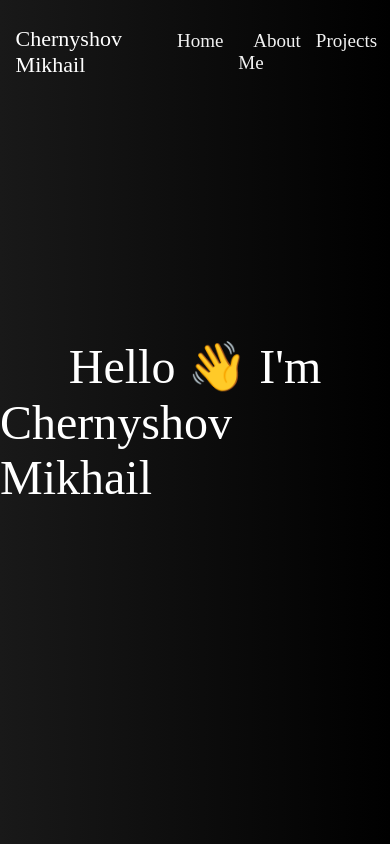
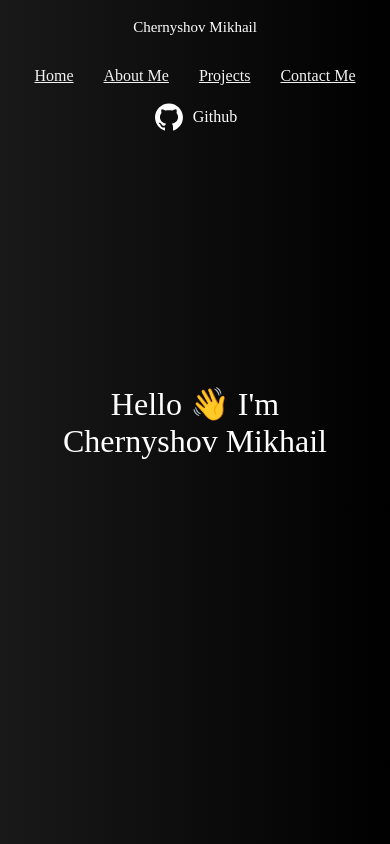
Before and after one commit to MichaelChernyshov/old-portfolio, a plain HTML site: page index.html in a window 390 px wide. Drawn offline with Linux system fonts and the light colour scheme.

Commit message:
Added media query

```diff
--- a/css/style.css
+++ b/css/style.css
@@ -1,3 +1,69 @@
+@media all and (max-width: 800px) {
+    body {
+        margin: 0;
+        background-image: linear-gradient(to right, #191919 0%, #000000 100%);
+        color: white;
+    }
+
+    /* Navigation */
+
+    .logo {
+        color: white;
+        font-size: 15px;
+    }
+
+    .header__navbar {
+        position: fixed;
+        right: 0px;
+        left: 0px;
+        display: flex;
+        flex-direction: column;
+        align-items: center;
+        padding: 1% 3%;
+        font-size: 16px;
+    }
+
+    .header__navbar-flex-ul {
+        display: flex;
+        list-style-type: none;
+        text-decoration: none;
+        padding-left: 0;
+    }
+
+
+    .header__navbar-link {
+        color: #f2f2f2;
+        text-align: center;
+        padding: 15px;
+    }
+
+
+
+    .social {
+        display: flex;
+        align-items: center;
+        color: white;
+        text-decoration: none;
+    }
+
+    .social svg {
+        padding-right: 8px;
+    }
+
+    /* Welcome section */
+
+    .welcome-section {
+        display: flex;
+        flex-direction: column;
+        justify-content: center;
+        align-items: center;
+        width: 100%;
+        height: 100vh;
+        font-size: 2rem;
+    }
+}
+
+@media all and (min-width: 800px) {
     body {
         margin: 0;
         background-image: linear-gradient(to right, #191919 0%, #000000 100%);
@@ -61,3 +127,4 @@ body {
         height: 100vh;
         font-size: 3rem;
     }
+  }
```
Lines whose indentation alone changed are shown as unchanged.
